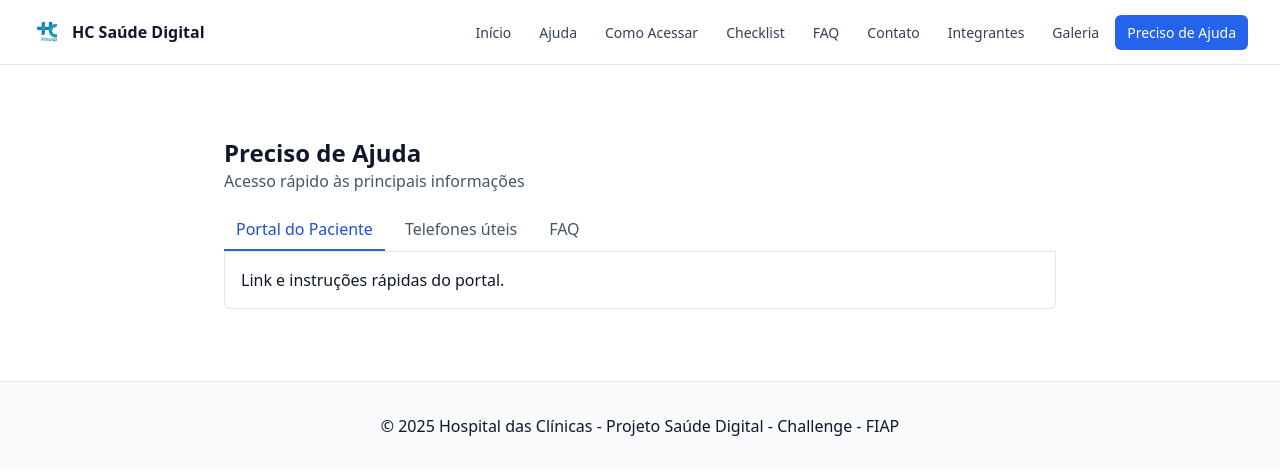
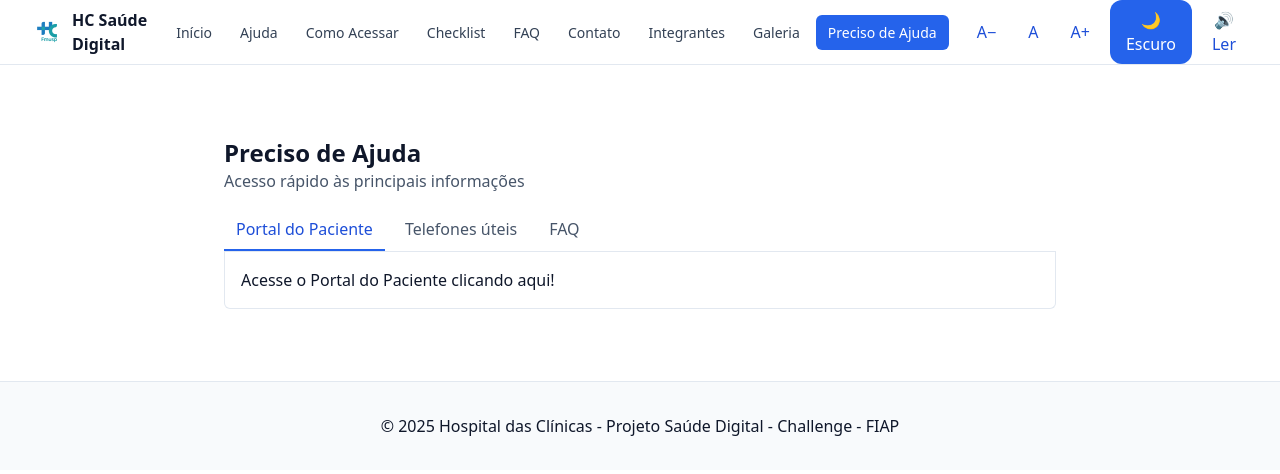
Before and after one commit to challenge32/challenge-sprint3, a React (Vite) app: page /preciso-ajuda in a window 1280 px wide. Shown: the top 474 px of the page. Built offline with nearby package versions, Linux system fonts and the light colour scheme.

Commit message:
feat(acessibilidade): ajustes na navbar, contraste, fonte, leitura em voz alta e link 'Como Acessar'

```diff
--- /dev/null
+++ b/src/components/AcessibilityBar.tsx
@@ -0,0 +1,75 @@
+import { KeyboardEvent } from "react";
+
+type Props = {
+  fontScale: number;
+  setFontScale: (n: number) => void;
+  dark: boolean;
+  setDark: (v: boolean) => void;
+};
+
+const clamp = (n: number, min: number, max: number) => Math.min(max, Math.max(min, n));
+
+export default function AccessibilityBar({ fontScale, setFontScale, dark, setDark }: Props) {
+  const inc = () => setFontScale(clamp(Number((fontScale + 0.1).toFixed(2)), 0.75, 1.8));
+  const dec = () => setFontScale(clamp(Number((fontScale - 0.1).toFixed(2)), 0.75, 1.8));
+  const reset = () => setFontScale(1);
+
+  // Atalhos: Ctrl/Cmd + + / - / 0
+  const onKeyDown = (e: KeyboardEvent) => {
+    const meta = e.ctrlKey || e.metaKey;
+    if (!meta) return;
+    if (e.key === "=" || e.key === "+") { e.preventDefault(); inc(); }
+    if (e.key === "-") { e.preventDefault(); dec(); }
+    if (e.key === "0") { e.preventDefault(); reset(); }
+  };
+
+  return (
+    <div
+      className="flex items-center gap-2"
+      role="group"
+      aria-label="Controles de acessibilidade"
+      onKeyDown={onKeyDown}
+    >
+      <button
+        type="button"
+        className="btn-ghost"
+        onClick={dec}
+        aria-label="Diminuir tamanho da fonte"
+        title="Diminuir fonte (Ctrl/⌘−)"
+      >
+        A−
+      </button>
+      <button
+        type="button"
+        className="btn-ghost"
+        onClick={reset}
+        aria-label="Restaurar tamanho da fonte"
+        title="Restaurar fonte (Ctrl/⌘0)"
+      >
+        A
+      </button>
+      <button
+        type="button"
+        className="btn-ghost"
+        onClick={inc}
+        aria-label="Aumentar tamanho da fonte"
+        title="Aumentar fonte (Ctrl/⌘+)"
+      >
+        A+
+      </button>
+
+      <span className="sr-only">Separador</span>
+
+      <button
+        type="button"
+        className="btn"
+        onClick={() => setDark(!dark)}
+        aria-pressed={dark}
+        aria-label={dark ? "Desativar alto contraste (modo claro)" : "Ativar alto contraste (modo escuro)"}
+        title={dark ? "Modo claro" : "Modo escuro"}
+      >
+        {dark ? "🌞 Claro" : "🌙 Escuro"}
+      </button>
+    </div>
+  );
+}
--- a/src/components/Navbar.tsx
+++ b/src/components/Navbar.tsx
@@ -1,5 +1,6 @@
 import { Link, NavLink } from "react-router-dom";
-import { useEffect, useState } from "react";
+import { useEffect, useState, KeyboardEvent } from "react";
+import ReadPage from "./ReadPage";
 
 function cx(...classes: Array<string | false | null | undefined>) {
   return classes.filter(Boolean).join(" ");
@@ -17,9 +18,17 @@ const links = [
   { to: "/preciso-ajuda", label: "Preciso de Ajuda" },
 ];
 
-export default function Navbar() {
+type Props = {
+  fontScale: number;
+  setFontScale: (n: number) => void;
+  dark: boolean;
+  setDark: (v: boolean) => void;
+};
+
+const clamp = (n: number, min: number, max: number) => Math.min(max, Math.max(min, n));
+
+export default function Navbar({ fontScale, setFontScale, dark, setDark }: Props) {
   const [open, setOpen] = useState(false);
-
 
   useEffect(() => {
     const onResize = () => {
@@ -29,6 +38,62 @@ export default function Navbar() {
     return () => window.removeEventListener("resize", onResize);
   }, []);
 
+  const onKeyDown = (e: KeyboardEvent) => {
+    const meta = e.ctrlKey || e.metaKey;
+    if (!meta) return;
+    if (e.key === "=" || e.key === "+") { e.preventDefault(); setFontScale(clamp(Number((fontScale + 0.1).toFixed(2)), 0.75, 1.8)); }
+    if (e.key === "-") { e.preventDefault(); setFontScale(clamp(Number((fontScale - 0.1).toFixed(2)), 0.75, 1.8)); }
+    if (e.key === "0") { e.preventDefault(); setFontScale(1); }
+  };
+
+  const Controls = () => (
+    <div
+      className="flex items-center gap-2"
+      role="group"
+      aria-label="Controles de acessibilidade"
+      onKeyDown={onKeyDown}
+    >
+      <button
+        type="button"
+        className="btn-ghost"
+        onClick={() => setFontScale(clamp(Number((fontScale - 0.1).toFixed(2)), 0.75, 1.8))}
+        aria-label="Diminuir tamanho da fonte"
+        title="Diminuir fonte (Ctrl/⌘−)"
+      >
+        A−
+      </button>
+      <button
+        type="button"
+        className="btn-ghost"
+        onClick={() => setFontScale(1)}
+        aria-label="Restaurar tamanho da fonte"
+        title="Restaurar fonte (Ctrl/⌘0)"
+      >
+        A
+      </button>
+      <button
+        type="button"
+        className="btn-ghost"
+        onClick={() => setFontScale(clamp(Number((fontScale + 0.1).toFixed(2)), 0.75, 1.8))}
+        aria-label="Aumentar tamanho da fonte"
+        title="Aumentar fonte (Ctrl/⌘+)"
+      >
+        A+
+      </button>
+      <button
+        type="button"
+        className="btn"
+        onClick={() => setDark(!dark)}
+        aria-pressed={dark}
+        aria-label={dark ? "Desativar alto contraste (modo claro)" : "Ativar alto contraste (modo escuro)"}
+        title={dark ? "Modo claro" : "Modo escuro"}
+      >
+        {dark ? "🌞 Claro" : "🌙 Escuro"}
+      </button>
+      <ReadPage />
+    </div>
+  );
+
   return (
     <header className="sticky top-0 z-40 bg-white/80 backdrop-blur border-b border-slate-200 dark:bg-zinc-900/80 dark:border-zinc-800">
       <nav className="mx-auto max-w-7xl px-4 sm:px-6 lg:px-8" aria-label="Principal">
@@ -37,10 +102,32 @@ export default function Navbar() {
             to="/"
             className="flex items-center gap-2 rounded-md focus:outline-none focus-visible:ring-2 focus-visible:ring-blue-600 focus-visible:ring-offset-2"
           >
-            <img src="/public/imgs/hc.png" alt="HC Saúde Digital" className="h-8 w-8 object-contain" width={32} height={32} />
+            <img src="/imgs/hc.png" alt="HC Saúde Digital" className="h-8 w-8 object-contain" width={32} height={32} />
             <span className="font-semibold text-slate-900 dark:text-zinc-100">HC Saúde Digital</span>
           </Link>
-
+          <div className="hidden lg:flex items-center gap-4">
+            <ul className="flex items-center gap-1">
+              {links.map((l) => (
+                <li key={l.to}>
+                  <NavLink
+                    to={l.to}
+                    className={({ isActive }) =>
+                      cx(
+                        "px-3 py-2 rounded-md text-sm font-medium transition-colors whitespace-nowrap",
+                        "focus:outline-none focus-visible:ring-2 focus-visible:ring-blue-600 focus-visible:ring-offset-2",
+                        isActive
+                          ? "bg-blue-600 text-white"
+                          : "text-slate-700 hover:text-slate-900 hover:bg-slate-100 dark:text-zinc-200 dark:hover:bg-zinc-800"
+                      )
+                    }
+                  >
+                    {l.label}
+                  </NavLink>
+                </li>
+              ))}
+            </ul>
+            <Controls />
+          </div>
           <button
             type="button"
             className="lg:hidden inline-flex items-center justify-center rounded-md p-2 text-slate-700 hover:bg-slate-100 dark:text-zinc-200 dark:hover:bg-zinc-800 focus:outline-none focus-visible:ring-2 focus-visible:ring-blue-600 focus-visible:ring-offset-2"
@@ -60,33 +147,12 @@ export default function Navbar() {
               </svg>
             )}
           </button>
-
-          <ul className="hidden lg:flex items-center gap-1">
-            {links.map((l) => (
-              <li key={l.to}>
-                <NavLink
-                  to={l.to}
-                  className={({ isActive }) =>
-                    cx(
-                      "px-3 py-2 rounded-md text-sm font-medium transition-colors",
-                      "focus:outline-none focus-visible:ring-2 focus-visible:ring-blue-600 focus-visible:ring-offset-2",
-                      isActive
-                        ? "bg-blue-600 text-white"
-                        : "text-slate-700 hover:text-slate-900 hover:bg-slate-100 dark:text-zinc-200 dark:hover:bg-zinc-800"
-                    )
-                  }
-
-                >
-                  {l.label}
-                </NavLink>
-              </li>
-            ))}
-          </ul>
         </div>
-
-
         {open && (
           <div className="lg:hidden pb-4" id="primary-navigation">
+            <div className="mb-3">
+              <Controls />
+            </div>
             <ul className="flex flex-col gap-1">
               {links.map((l) => (
                 <li key={l.to}>
@@ -95,7 +161,7 @@ export default function Navbar() {
                     onClick={() => setOpen(false)}
                     className={({ isActive }) =>
                       cx(
-                        "block px-3 py-2 rounded-md text-base font-medium",
+                        "block px-3 py-2 rounded-md text-base font-medium whitespace-nowrap",
                         "focus:outline-none focus-visible:ring-2 focus-visible:ring-blue-600 focus-visible:ring-offset-2",
                         isActive
                           ? "bg-blue-600 text-white"
--- /dev/null
+++ b/src/components/ReadPage.tsx
@@ -0,0 +1,47 @@
+import { useEffect, useState } from "react";
+
+export default function ReadPage() {
+  const [reading, setReading] = useState(false);
+  const [supported, setSupported] = useState(false);
+
+  useEffect(() => {
+    if ("speechSynthesis" in window) {
+      setSupported(true);
+    }
+  }, []);
+
+  const toggleRead = () => {
+    if (!supported) return;
+    if (reading) {
+      window.speechSynthesis.cancel();
+      setReading(false);
+      return;
+    }
+    const text = document.getElementById("conteudo")?.innerText || document.body.innerText;
+    const utter = new SpeechSynthesisUtterance(text);
+    utter.lang = "pt-BR";
+    utter.rate = 1;
+    utter.pitch = 1;
+
+    utter.onend = () => setReading(false);
+    utter.onerror = () => setReading(false);
+
+    window.speechSynthesis.cancel();
+    window.speechSynthesis.speak(utter);
+    setReading(true);
+  };
+
+  return (
+    <button
+      type="button"
+      disabled={!supported}
+      onClick={toggleRead}
+      className="btn-ghost"
+      aria-pressed={reading}
+      aria-label={reading ? "Parar leitura da página" : "Ler página em voz alta"}
+      title={reading ? "Parar leitura" : "Ler página"}
+    >
+      {reading ? "⏹️ Parar" : "🔊 Ler"}
+    </button>
+  );
+}
--- a/src/pages/AjudaDireta.tsx
+++ b/src/pages/AjudaDireta.tsx
@@ -4,7 +4,8 @@ import Tabs from "../components/ui/Tabs";
 
 export default function AjudaDireta() {
   const tabs = [
-    { id: "portal", label: "Portal do Paciente", content: <p>Link e instruções rápidas do portal.</p> },
+    { id: "portal", label: "Portal do Paciente", content: <p><a href="https://portaldopaciente.hc.fm.usp.br/" target="_blank">Acesse o Portal do Paciente clicando aqui!</a></p>
+ },
     { id: "telefone", label: "Telefones úteis", content: <ul className="list-disc pl-6"><li>Central: (11) 0000-0000</li></ul> },
     { id: "faq", label: "FAQ", content: <p>Veja dúvidas comuns na página FAQ.</p> },
   ];
```
